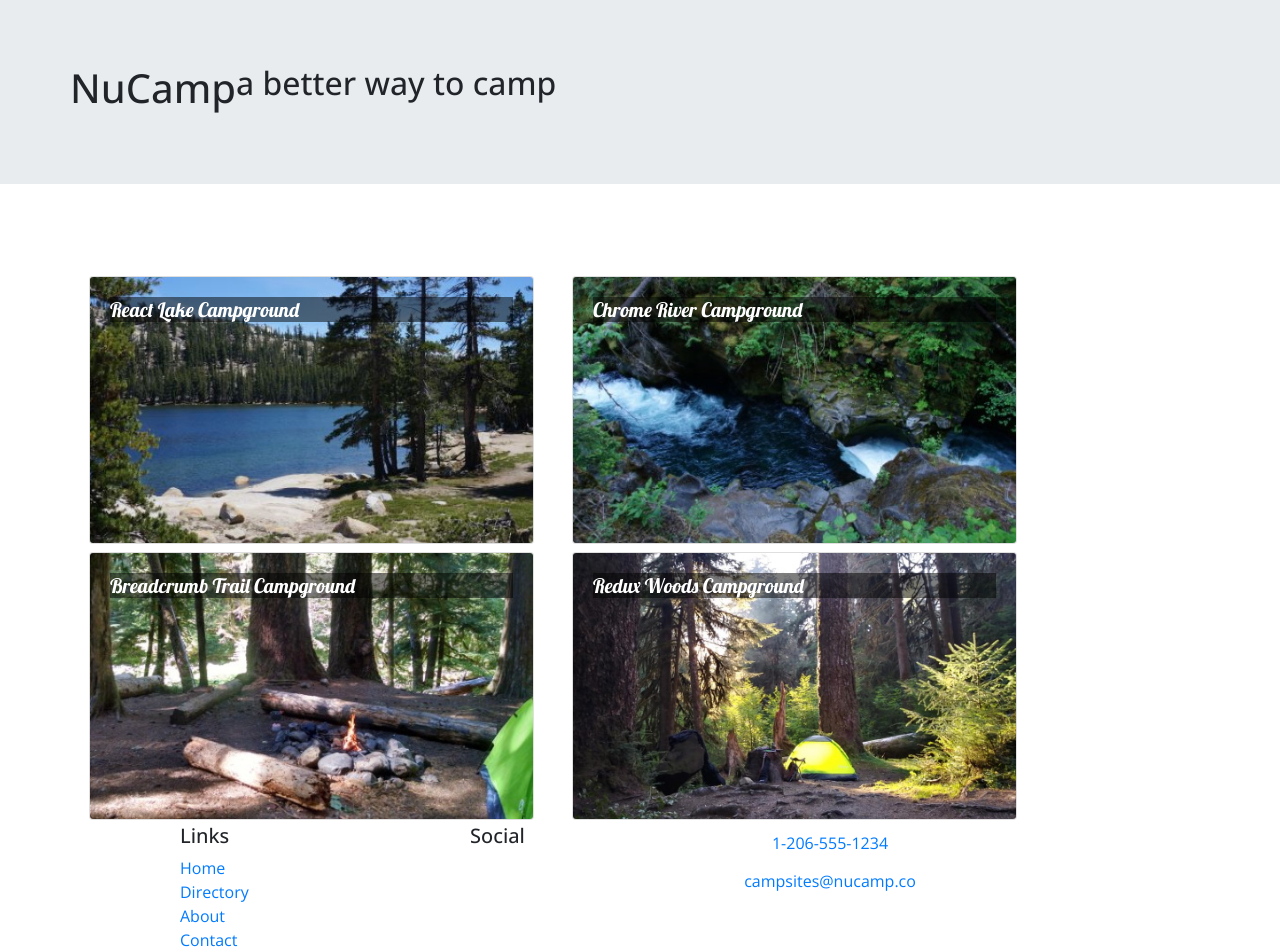
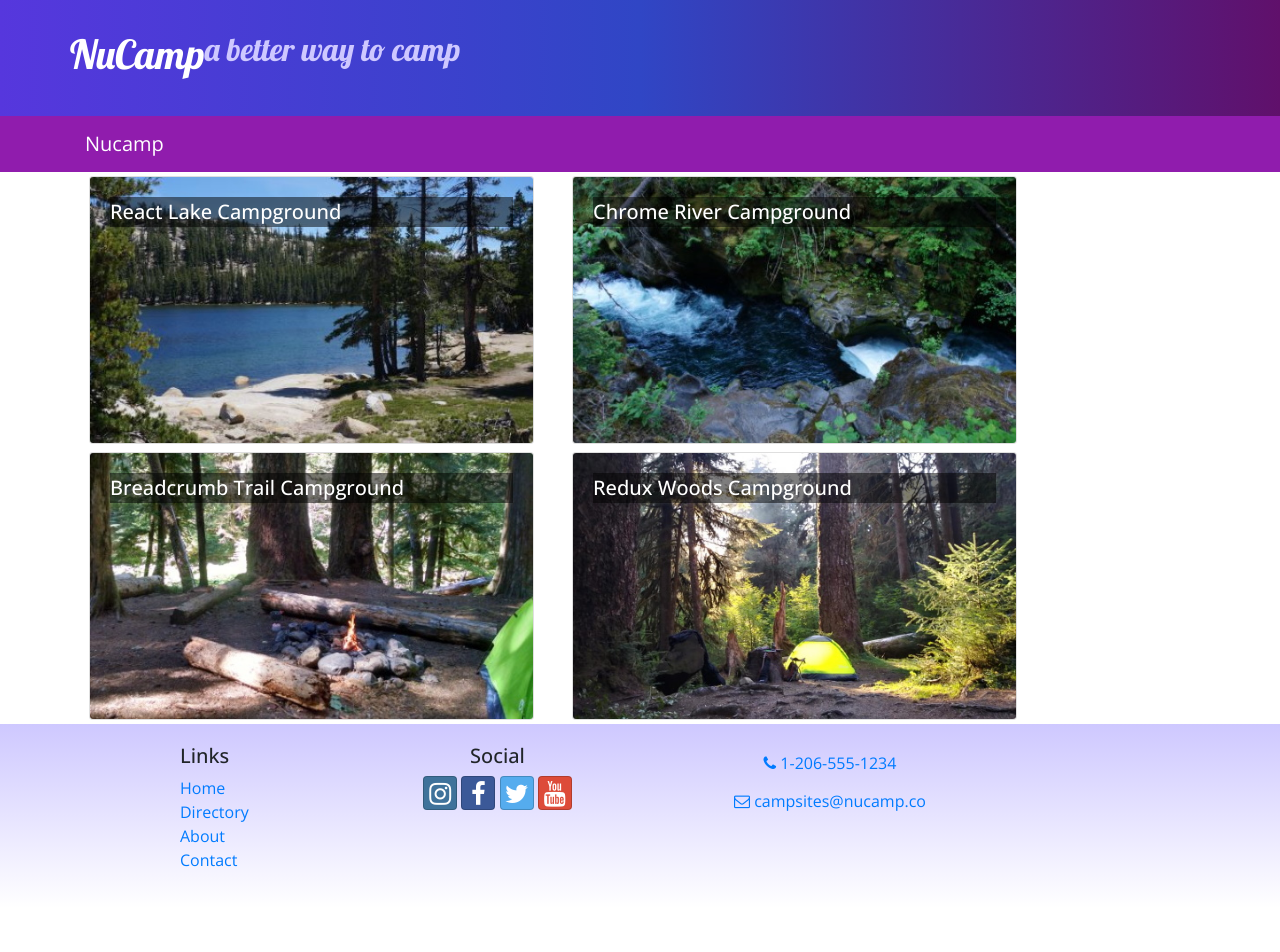
Before and after one commit to dagamo94/react-nucampsite, a React (Create React App) app: page / in a window 1280 px wide. Shown: the top 952 px of the page. After the commit the page ends 908 px from the top, so only its background shows below. Built offline with nearby package versions, Linux system fonts and the light colour scheme.

Commit message:
another commit

```diff
--- a/package.json
+++ b/package.json
@@ -4,7 +4,9 @@
   "private": true,
   "dependencies": {
     "bootstrap": "4.5.2",
+    "bootstrap-social": "5.1.1",
     "cra-template": "1.1.2",
+    "font-awesome": "4.7.0",
     "react": "^17.0.2",
     "react-dom": "^17.0.2",
     "react-popper": "1.3.6",
--- a/src/App.css
+++ b/src/App.css
@@ -1,12 +1,47 @@
-body{
+body {
   font-family: "Open Sans", sans-serif;
 }
 
-.card-title{
-  font: 500 1.25rem "Lobster", cursive;
+h1, h2, h3, .card-body>.card-title {
+  font-family: "Lobster", cursive;
 }
 
-.card-img-overlay .card-title{
+.card-title {
+  font-weight: 500;
+  font-size: 1.25rem;
+}
+
+h2 {
+  color: #3046C5;
+}
+
+.card-img-overlay .card-title {
   color: white;
-  background-color: rgba(0,0,0,0.5);
+  background-color: rgba(0, 0, 0, 0.5);
 }
+
+.row-content {
+  padding: 50px 0;
+  border-bottom: 1px ridge;
+  min-height: 200px;
+}
+
+.site-footer {
+  background-image: linear-gradient(#CEC8FF, white);
+  padding: 20px 0;
+}
+
+.jumbotron {
+  margin: 0;
+  padding: 30px;
+  background-image: linear-gradient(to right, #5637DD, #3046C5, #60106B);
+  color: white;
+}
+
+.jumbotron h2 {
+  color: #CEC8FF;
+}
+
+.navbar-dark {
+  background-color: #901CAD;
+}
--- a/src/index.js
+++ b/src/index.js
@@ -5,6 +5,8 @@
 import 'bootstrap/dist/css/bootstrap.min.css';
 import 'typeface-lobster';
 import 'typeface-open-sans';
+import 'font-awesome/css/font-awesome.css';
+import 'bootstrap-social/bootstrap-social.css';
 import App from './App';
 
 ReactDOM.render(
```
Also changed, not shown: 1 other file (tests, documents, lock files or other folders).
